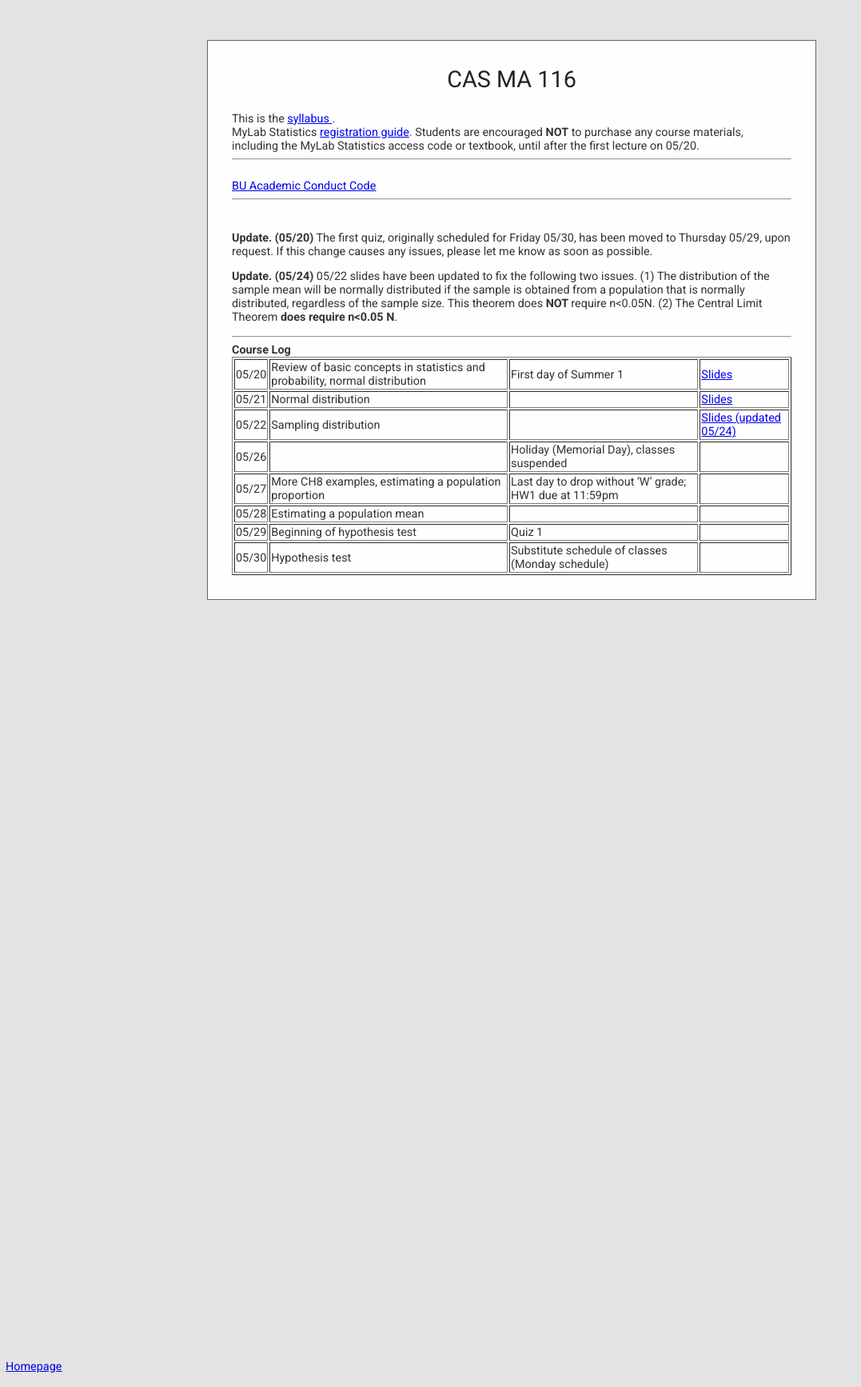
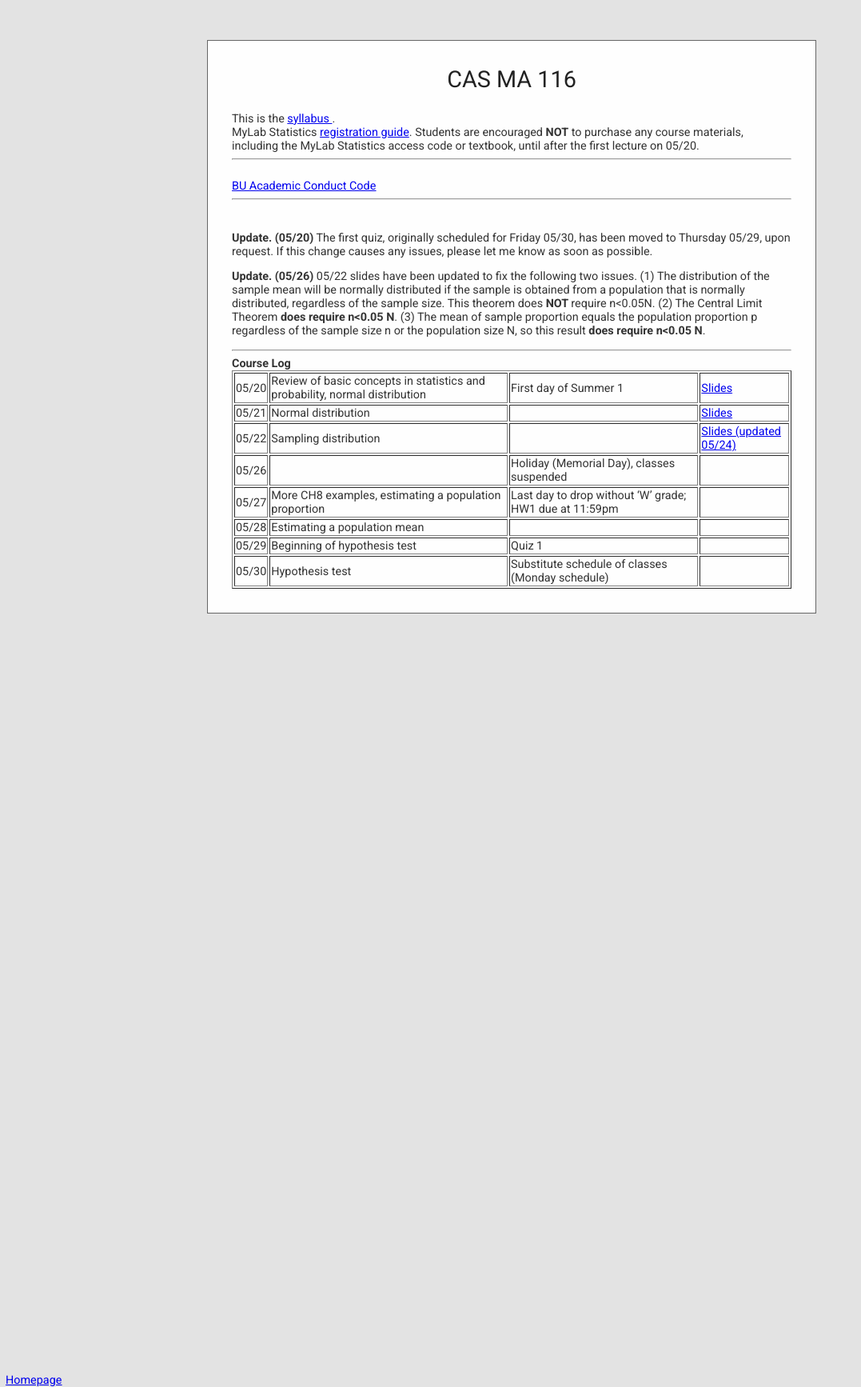
Before and after one commit to cesail/cesail.github.io, a Jekyll site: the page built from courses/25s1ma116/index.html, in a window 1280 px wide. Shown: the whole page at 80% size, without its empty margins (0-1077 px from the left). Built offline with Jekyll 4.4.1, drawn with Linux system fonts in a browser that asks for light colours; some web fonts are replaced; a script that is not in the unit is left out.

Commit message:
Update index.html

```diff
--- a/courses/25s1ma116/index.html
+++ b/courses/25s1ma116/index.html
@@ -75,9 +75,10 @@
 If this change causes any issues, please let me know as soon as possible.
 </p>
 
-<p><b>Update. (05/24)</b>  05/22 slides have been updated to fix the following two issues. (1) The distribution of the sample mean will be normally
+<p><b>Update. (05/26)</b>  05/22 slides have been updated to fix the following two issues. (1) The distribution of the sample mean will be normally
   distributed if the sample is obtained from a population that is normally distributed, regardless of the sample size. This theorem does <b> NOT </b>
-  require n<0.05N. (2) The Central Limit Theorem  <b> does  require n<0.05 N</b>.
+  require n<0.05N. (2) The Central Limit Theorem  <b> does  require n<0.05 N</b>. (3) The mean of sample proportion equals the population proportion p regardless of the sample
+    size n or the population size N, so this result <b> does  require n<0.05 N</b>.
 </p>
 <hr>
 <b> Course Log</b> <br>
```
